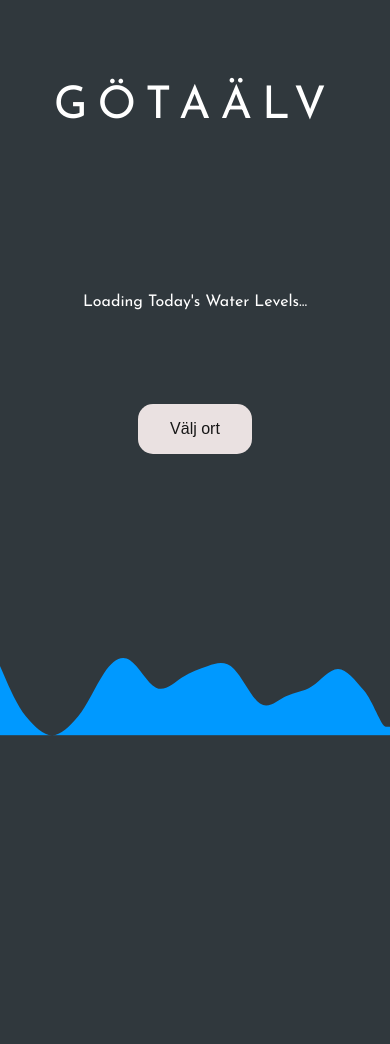
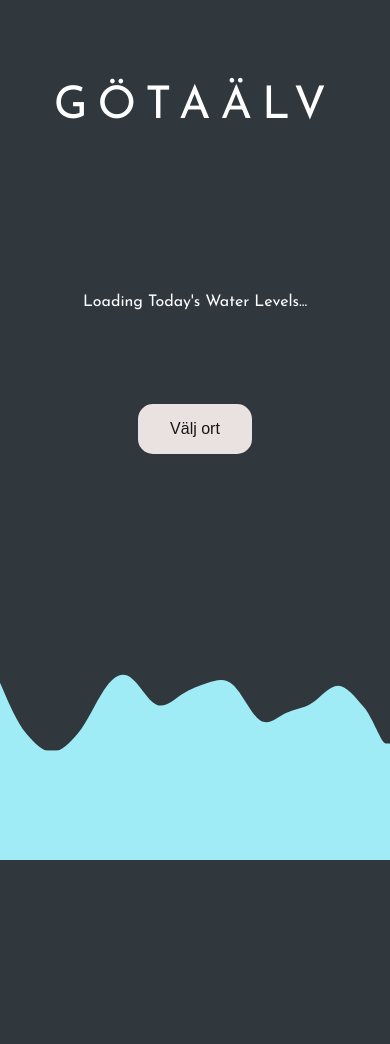
Before and after one commit to Fridish/Waterworks, a PHP site: page / in a window 390 px wide. Before the commit the page ends 736 px from the top, so only its background shows below. Run offline with PHP 8.4, Linux system fonts and the light colour scheme; some web fonts are replaced.

Commit message:
Added animation and responsitivity

```diff
--- a/Styles/dropdown.css
+++ b/Styles/dropdown.css
@@ -24,6 +24,7 @@
   width: 100%;
   height: auto;
   flex-direction: column;
+  overflow: hidden;
 }
 
 /* Dropdown Button */
--- a/Styles/styles.css
+++ b/Styles/styles.css
@@ -11,12 +11,18 @@
 
 body {
   margin: 0 auto;
+  height: 100vh;
   width: 100%;
   font-family: "Josefin Sans", sans-serif;
   background-color: var(--background1);
   justify-content: center;
   display: flex;
   margin-bottom: 200px;
+}
+
+.wrapper {
+  height: 110vh;
+  overflow: hidden;
 }
 
 h1 {
@@ -46,22 +52,47 @@ footer {
 /*--- Water Anim ---*/
 
 .wave-box {
-  min-height: 100vh;
+  /* min-height: 100vh; */
   width: 100%;
   position: absolute;
+  overflow: hidden;
+  height: 150vh;
 }
 
 .svg1,
-.svg2 {
+.svg2bg {
   position: absolute;
   left: 0;
   transition: transform 3s ease-in-out;
 }
 
 .svg1 {
-  top: -2%;
+  top: 13%;
 }
 
 .svg2 {
+  position: absolute;
+  bottom: 82%;
+  left: 0;
+}
+
+.svg2bg {
+  width: 100%;
+  height: 32vh;
+  position: absolute;
   bottom: 0;
 }
+
+.fillBox {
+  background-color: var(--background2);
+  width: 100%;
+  height: 56.2vh;
+  position: absolute;
+  bottom: -93%;
+}
+
+@media screen and (max-width: 650px) {
+  .svg1 {
+    top: 32%;
+  }
+}
--- a/index.html
+++ b/index.html
@@ -6,6 +6,7 @@
     <link rel="stylesheet" href="Styles/styles.css" />
   </head>
   <body>
+    <div class="wrapper">
       <div class="indexContainer">
         <h1>GÖTAÄLV</h1>
         <div id="chartCont"></div>
@@ -28,17 +29,21 @@
               d="M0,256L20,234.7C40,213,80,171,120,154.7C160,139,200,149,240,160C280,171,320,181,360,197.3C400,213,440,235,480,208C520,181,560,107,600,69.3C640,32,680,32,720,53.3C760,75,800,117,840,154.7C880,192,920,224,960,202.7C1000,181,1040,107,1080,90.7C1120,75,1160,117,1200,133.3C1240,149,1280,139,1320,165.3C1360,192,1400,256,1420,288L1440,320L1440,0L1420,0C1400,0,1360,0,1320,0C1280,0,1240,0,1200,0C1160,0,1120,0,1080,0C1040,0,1000,0,960,0C920,0,880,0,840,0C800,0,760,0,720,0C680,0,640,0,600,0C560,0,520,0,480,0C440,0,400,0,360,0C320,0,280,0,240,0C200,0,160,0,120,0C80,0,40,0,20,0L0,0Z"
             ></path>
           </svg>
+          <div class="svg2bg">
             <svg
               class="svg2"
               xmlns="http://www.w3.org/2000/svg"
               viewBox="0 0 1440 320"
             >
               <path
-            fill="#0099ff"
+                fill="#9fecf6"
                 fill-opacity="1"
                 d="M0,64L16,101.3C32,139,64,213,96,250.7C128,288,160,320,192,320C224,320,256,288,288,250.7C320,213,352,139,384,90.7C416,43,448,21,480,42.7C512,64,544,128,576,144C608,160,640,128,672,106.7C704,85,736,75,768,64C800,53,832,43,864,74.7C896,107,928,181,960,202.7C992,224,1024,192,1056,176C1088,160,1120,160,1152,138.7C1184,117,1216,75,1248,74.7C1280,75,1312,117,1344,154.7C1376,192,1408,288,1424,288L1440,288L1440,320L1424,320C1408,320,1376,320,1344,320C1312,320,1280,320,1248,320C1216,320,1184,320,1152,320C1120,320,1088,320,1056,320C1024,320,992,320,960,320C928,320,896,320,864,320C832,320,800,320,768,320C736,320,704,320,672,320C640,320,608,320,576,320C544,320,512,320,480,320C448,320,416,320,384,320C352,320,320,320,288,320C256,320,224,320,192,320C160,320,128,320,96,320C64,320,32,320,16,320L0,320Z"
               ></path>
             </svg>
+            <div class="fillBox"></div>
+          </div>
+        </div>
       </div>
     </div>
     <script src="https://cdn.jsdelivr.net/npm/chart.js"></script>
--- a/scripts/anime.js
+++ b/scripts/anime.js
@@ -1,12 +1,18 @@
 // Animate waves
 
 document.addEventListener("DOMContentLoaded", function () {
-    const svg1 = document.querySelector(".svg1");
-    const svg2 = document.querySelector(".svg2");
+  const svg1 = document.querySelector(".svg1");
+  const svg2 = document.querySelector(".svg2bg");
 
-    // Trigger animation after a delay
-    setTimeout(function () {
-      svg1.style.transform = "translateY(-100%)";
+  var x = window.matchMedia("(max-width: 650px)");
+
+  // Trigger animation after a delay, 5 seconds
+  setTimeout(function () {
+    svg1.style.transform = "translateY(-100%)";
+    if (!x.matches) {
       svg2.style.transform = "translateY(100%)";
-    }, 500); // Delay the animation by 500 milliseconds
-  });
+    } else {
+      svg2.style.transform = "translateY(42%)";
+    }
+  }, 500);
+});
```
Lines whose indentation alone changed are shown as unchanged.
